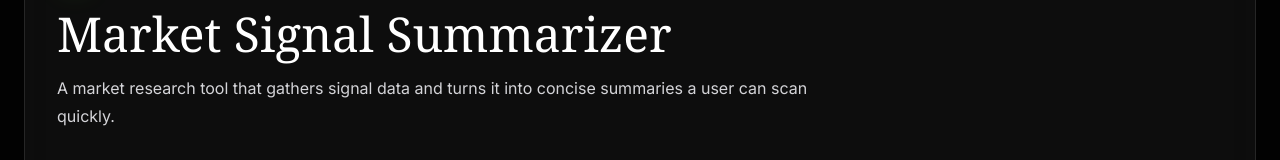
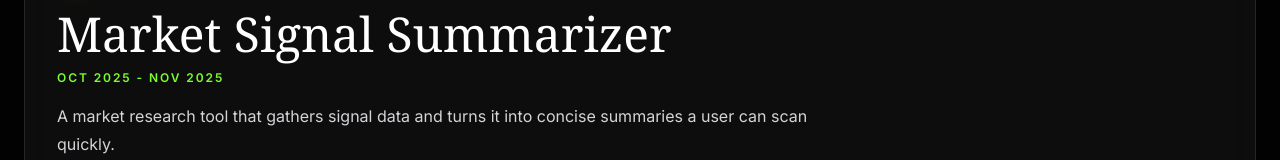
Before and after one commit to icombe/icombe.github.io, a React (Vite) app: page /projects/market-signal-summarizer in a window 1280 px wide. Shown: the part 264-424 px from the top of the page. Built offline with nearby package versions, Linux system fonts and the light colour scheme.

Commit message:
Add project date ranges

```diff
--- a/src/components/ProjectGrid.tsx
+++ b/src/components/ProjectGrid.tsx
@@ -29,6 +29,9 @@ function ProjectCard({ project, index }: { project: Project; index: number }) {
           <div>
             <p className="mb-2 text-xs text-zinc-500">Case study 0{index + 1}</p>
             <h3 className="text-2xl font-semibold text-white">{project.title}</h3>
+            <p className="mt-2 text-xs font-semibold uppercase tracking-[0.16em] text-[#7CFE2D]">
+              {project.dateRange}
+            </p>
           </div>
           <GeometricIcon tone={tone} title={`${project.title} icon`} />
         </div>
--- a/src/components/ProjectWriteup.tsx
+++ b/src/components/ProjectWriteup.tsx
@@ -97,6 +97,9 @@ export default function ProjectWriteup({ project }: ProjectWriteupProps) {
             <p className="text-sm font-semibold text-[#7CFE2D]">Case study</p>
           </div>
           <h1 className="font-serif text-4xl leading-tight text-white sm:text-5xl">{project.title}</h1>
+          <p className="mt-3 text-xs font-semibold uppercase tracking-[0.16em] text-[#7CFE2D]">
+            {project.dateRange}
+          </p>
           <p className="mt-4 max-w-3xl text-base leading-7 text-zinc-300">{project.summary}</p>
         </div>
         <div className="flex flex-wrap gap-2 lg:justify-end">
--- a/src/data/projects.ts
+++ b/src/data/projects.ts
@@ -14,6 +14,7 @@ export type ProjectMedia = {
 export type Project = {
   slug: string;
   title: string;
+  dateRange: string;
   summary: string;
   problem: string;
   techStack: string[];
@@ -60,6 +61,7 @@ export const projects: Project[] = [
   {
     slug: 'tipsy-taxi',
     title: 'Tipsy Taxi',
+    dateRange: 'Feb 2026 - May 2026',
     summary:
       'A Godot arcade driving game built on a four-person team with two-week sprints during my final semester.',
     problem:
@@ -93,6 +95,7 @@ export const projects: Project[] = [
   {
     slug: 'student-loan-analyzer',
     title: 'Student Loan Analyzer',
+    dateRange: 'Dec 2025 - Jan 2026',
     summary:
       'A desktop-first loan planning app for comparing payoff strategies, logging payments, and seeing repayment progress in one place.',
     problem:
@@ -124,6 +127,7 @@ export const projects: Project[] = [
   {
     slug: 'market-signal-summarizer',
     title: 'Market Signal Summarizer',
+    dateRange: 'Oct 2025 - Nov 2025',
     summary:
       'A market research tool that gathers signal data and turns it into concise summaries a user can scan quickly.',
     problem:
```
